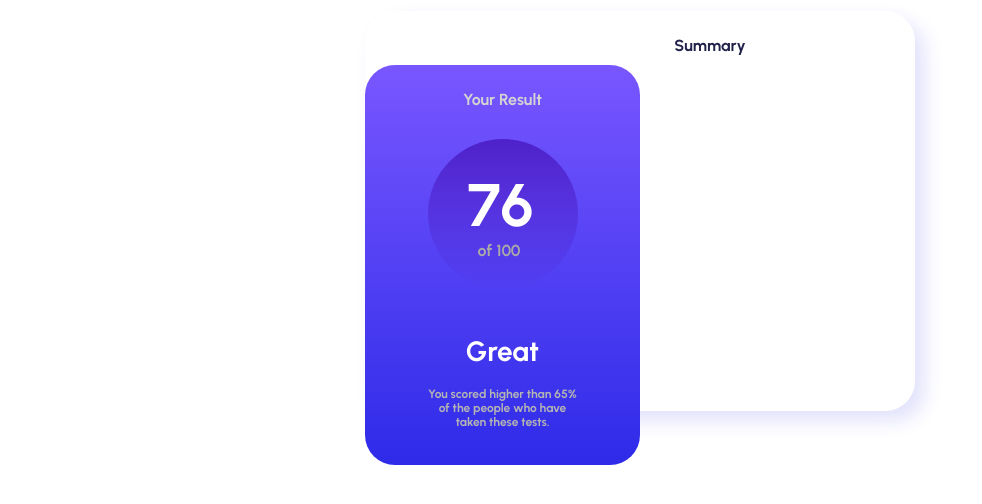
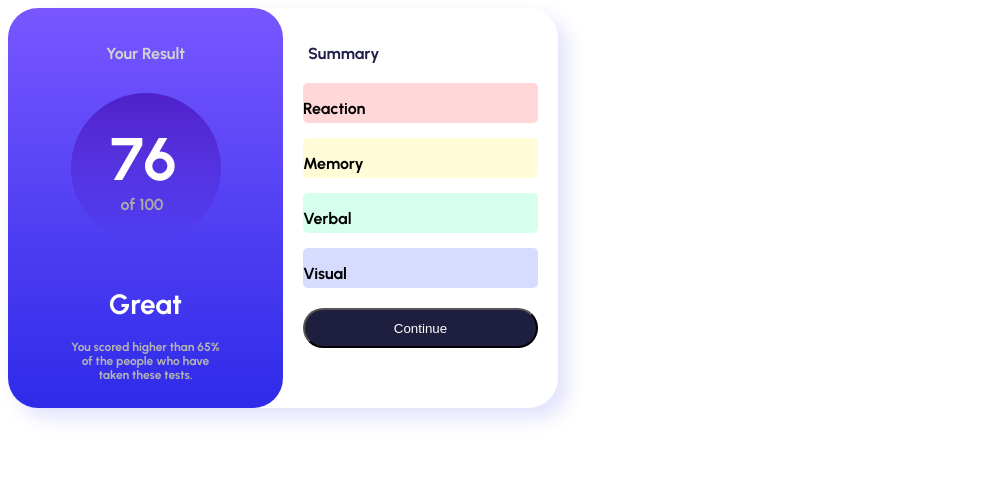
Before and after one commit to attaliab/webdev, a plain HTML site: page index.html in a window 1280 px wide. Shown: the whole page, without its empty margins (0-982 px from the left). Drawn offline with Linux system fonts and the light colour scheme.

Commit message:
Add to summary section on card

```diff
--- a/index.html
+++ b/index.html
@@ -8,15 +8,16 @@
     <title>Results Summary</title>
 </head>
 <body>
-    <div id="whole">
+   <!--<div id="whole">-->
 
         <div class="summary-box">
             <h1 id="summary">Summary</h1>
-            <div class="colorful-results" id="reaction"></div>
-            <div class="colorful-results" id="memory"></div>
-            <div class="colorful-results" id="verbal"></div>
-            <div class="colorful-results" id="visual"></div>
-        </div>
+            <div class="colorful-results" id="reaction"><p>Reaction</p></div>
+            <div class="colorful-results" id="memory"><p>Memory</p></div>
+            <div class="colorful-results" id="verbal"><p>Verbal</p></div>
+            <div class="colorful-results" id="visual"><p>Visual</p></div>
+            <button>Continue</button>
+
 
             <div class="result-box">
                 <h1>Your Result</h1>
@@ -28,6 +29,7 @@
                 </div>
             </div>
         </div>
+    <!--</div>-->
 
 </body>
 </html>
--- a/style.css
+++ b/style.css
@@ -5,22 +5,82 @@
     width: 275px;
     background-image: linear-gradient(hsl(252, 100%, 67%), hsl(241, 81%, 54%));
     border-radius: 30px;
-    flex-direction: column;
+    justify-content: flex-end;
+
 }
 
-#whole {
+.summary-box {
     background-color: white;
     border-radius: 30px;
     width: 550px;
     height: 400px;
     box-shadow: 10px 10px 20px rgb(226, 226, 252);
     margin: 0 auto;
+    position: absolute;
+    display: flex;
 }
 
 #summary {
+    position: absolute;
+    left: 300px;
+    color: rgb(33, 33, 74);
+}
+
+.container{
     position: relative;
-    left: 70px;
-    color: rgb(33, 33, 74);
+}
+
+#reaction {
+    position: absolute;
+    height: 40px;
+    width: 235px;
+    background-color: rgb(255, 215, 215);
+    left: 295px;
+    top: 75px;
+    border-radius: 5px;
+}
+
+
+
+#memory {
+    position: absolute;
+    height: 40px;
+    width: 235px;
+    background-color: rgb(255, 252, 215);
+    left: 295px;
+    top: 130px;
+    border-radius: 5px;
+}
+
+#verbal {
+    position: absolute;
+    height: 40px;
+    width: 235px;
+    background-color: rgb(215, 255, 238);
+    left: 295px;
+    top: 185px;
+    border-radius: 5px;
+}
+
+#visual {
+    position: absolute;
+    height: 40px;
+    width: 235px;
+    background-color: rgb(215, 220, 255);
+    left: 295px;
+    top: 240px;
+    border-radius: 5px;
+}
+
+button {
+    position: absolute;
+    border-radius: 50px;
+    background-color: rgb(30, 30, 62);
+    color: white;
+    height: 40px;
+    width: 235px;
+    left: 295px;
+    bottom: 60px;
 }
 
 h1 {
@@ -67,7 +127,10 @@ p {
 #great {
     color: white;
     font-size: 28px;
+
 }
+
+
 
 #score {
     color: rgb(180, 180, 180);
```
Lines whose indentation alone changed are shown as unchanged.
